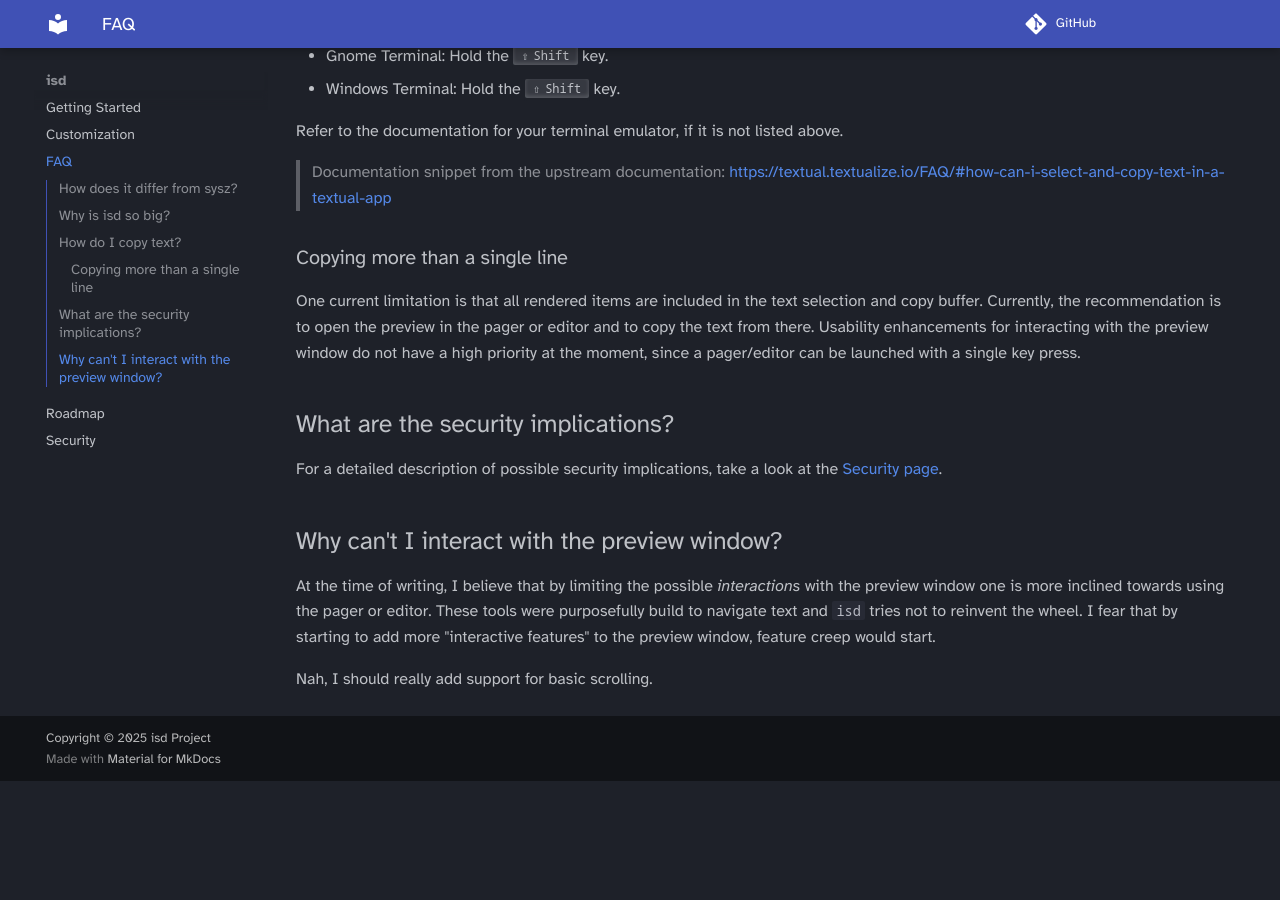
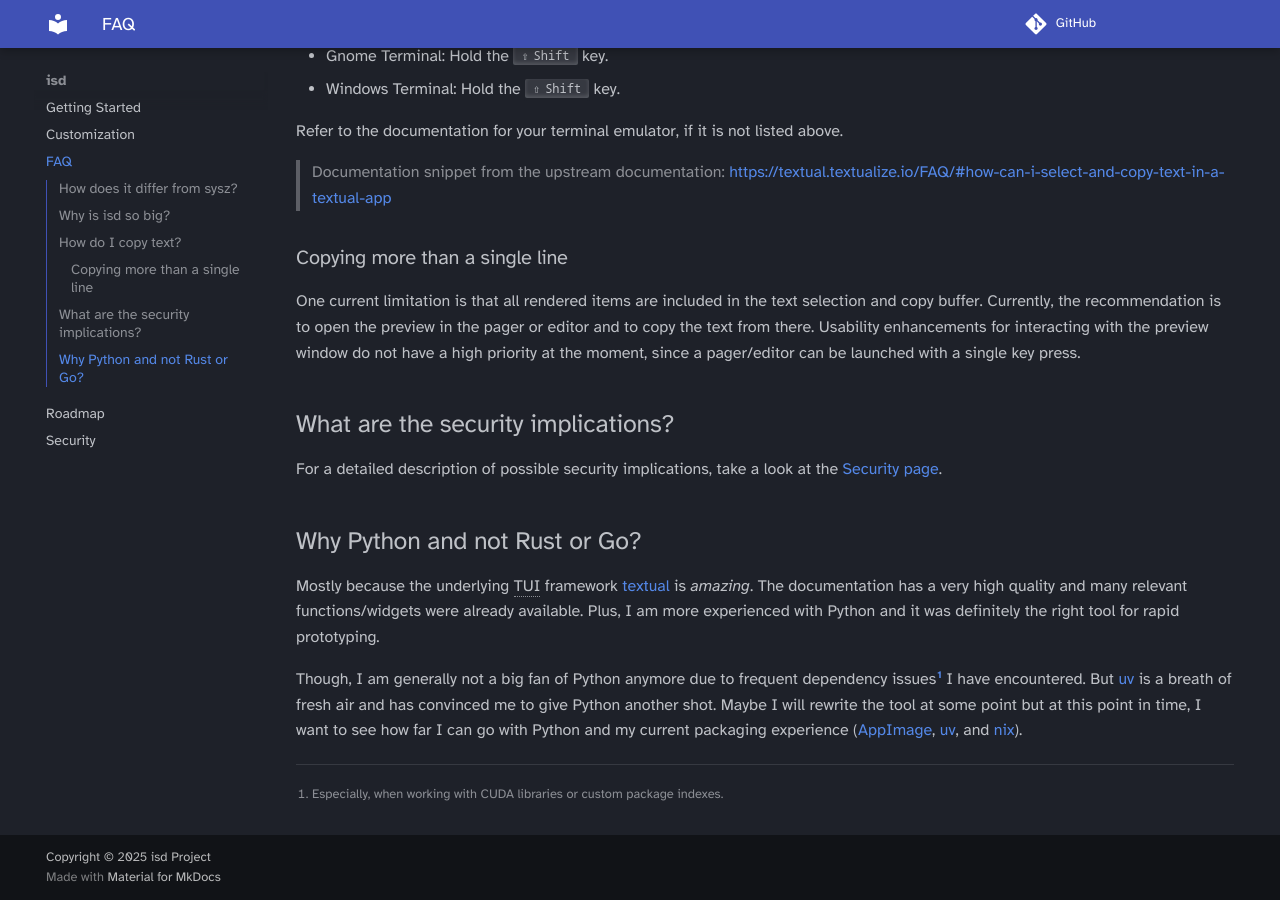
Before and after one commit to kainctl/isd, an MkDocs documentation site: the page built from docs/faq.md, in a window 1280 px wide and 900 px high, scrolled down 833 px. Built offline with MkDocs 1.6.1 and Material for MkDocs 9.7.7, drawn with Linux system fonts in a browser that asks for light colours; plug-ins that fetch from the network failed and are left out; comment, search, counter and statistics services are not loaded; before the commit the page ends 1614 px from its top, so only the background shows below that.

Commit message:
docs: Update FAQ

```diff
--- a/docs/faq.md
+++ b/docs/faq.md
@@ -58,12 +58,17 @@ priority at the moment, since a pager/editor can be launched with a single key p
 For a detailed description of possible security implications,
 take a look at the [Security page](./security.md).
 
-## Why can't I interact with the preview window?
+## Why Python and not Rust or Go?
 
-At the time of writing, I believe that by limiting the possible _interactions_ with
-the preview window one is more inclined towards using the pager or editor.
-These tools were purposefully build to navigate text and `isd` tries not to reinvent the wheel.
-I fear that by starting to add more "interactive features" to the preview window, feature creep
-would start.
+Mostly because the underlying TUI framework [textual] is _amazing_.
+The documentation has a very high quality and many relevant functions/widgets
+were already available. Plus, I am more experienced with Python and it
+was definitely the right tool for rapid prototyping.
 
-Nah, I should really add support for basic scrolling.
+Though, I am generally not a big fan of Python anymore due to frequent dependency issues[^cuda]
+I have encountered.
+But [uv] is a breath of fresh air and has convinced me to give Python another shot.
+Maybe I will rewrite the tool at some point but at this point in time, I want to see
+how far I can go with Python and my current packaging experience ([AppImage], [uv], and [nix]).
+
+[^cuda]: Especially, when working with CUDA libraries or custom package indexes.
```
Also changed, not shown: docs_glossary/abbreviations.md (+1 -0 lines).
